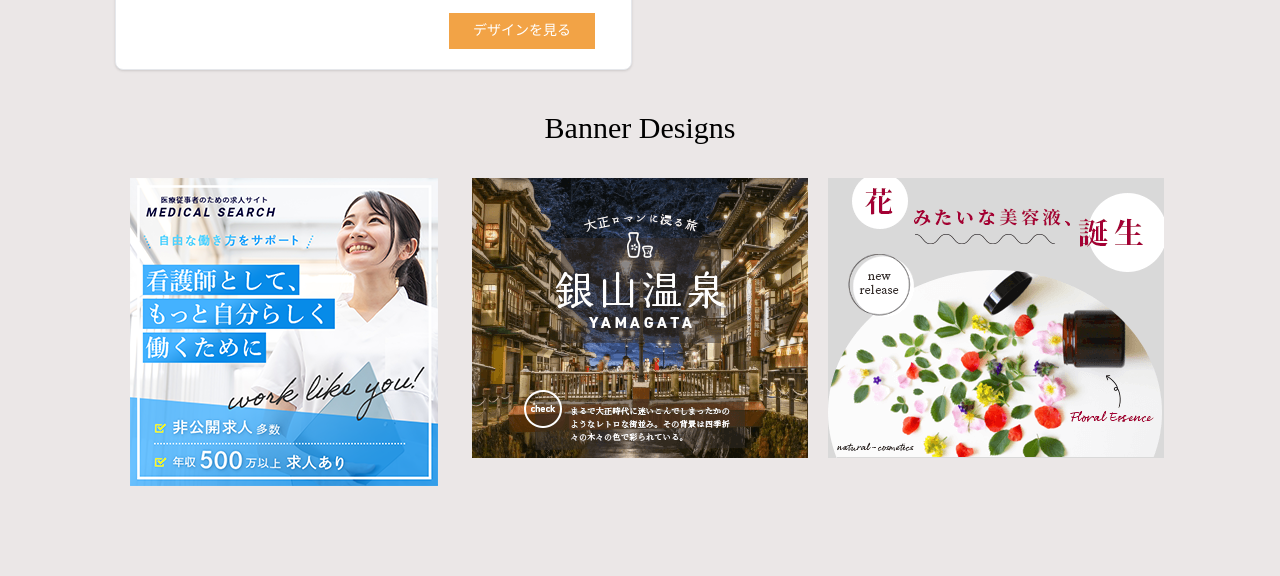
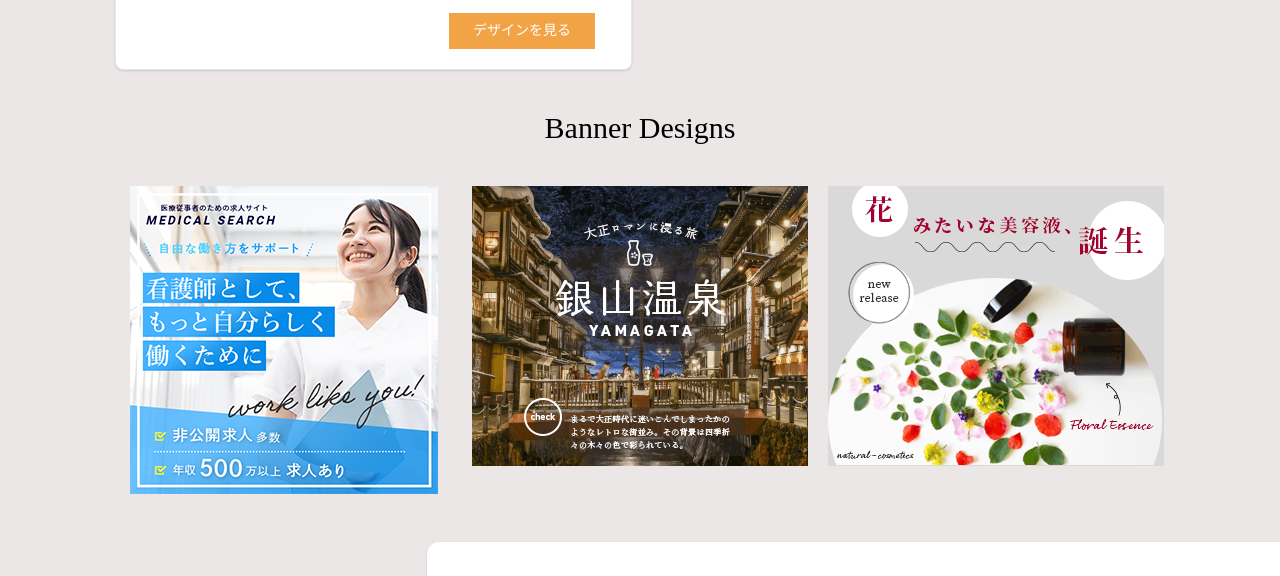
Before and after one commit to annaik03/portfolio, a website: page src/index.html in a window 1280 px wide. Shown: the part 3126-3702 px from the top of the page. Drawn offline with Linux system fonts and the light colour scheme.

Commit message:
SPでのバナーデザインのレイアウト修正

```diff
--- a/src/index.html
+++ b/src/index.html
@@ -454,17 +454,17 @@
             Banner Designs
           </h2>
           <div class="flex flex-wrap justify-between">
-            <div class="h-96 w-full lg:w-4/12">
+            <div class="w-full py-2 lg:w-4/12">
               <div class="flex justify-center">
                 <img src="./public/images/recruit.png" alt="" />
               </div>
             </div>
-            <div class="h-96 w-full lg:w-4/12">
+            <div class="w-full py-2 lg:w-4/12">
               <div class="flex justify-center">
                 <img src="./public/images/onsen.png" alt="" />
               </div>
             </div>
-            <div class="h-96 w-full lg:w-4/12">
+            <div class="w-full py-2 lg:w-4/12">
               <div class="flex justify-center">
                 <img src="./public/images/essence.png" alt="" />
               </div>
```
